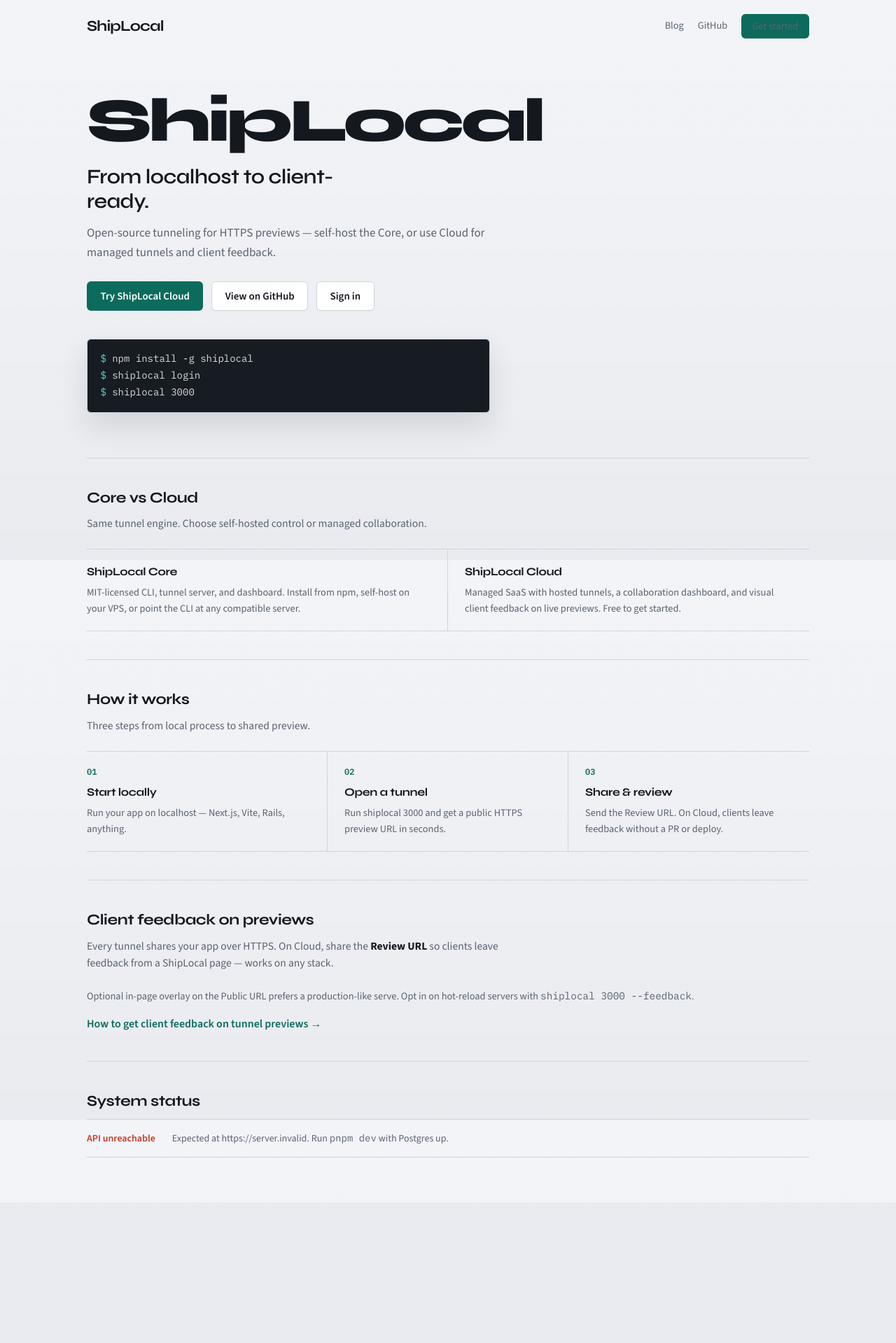
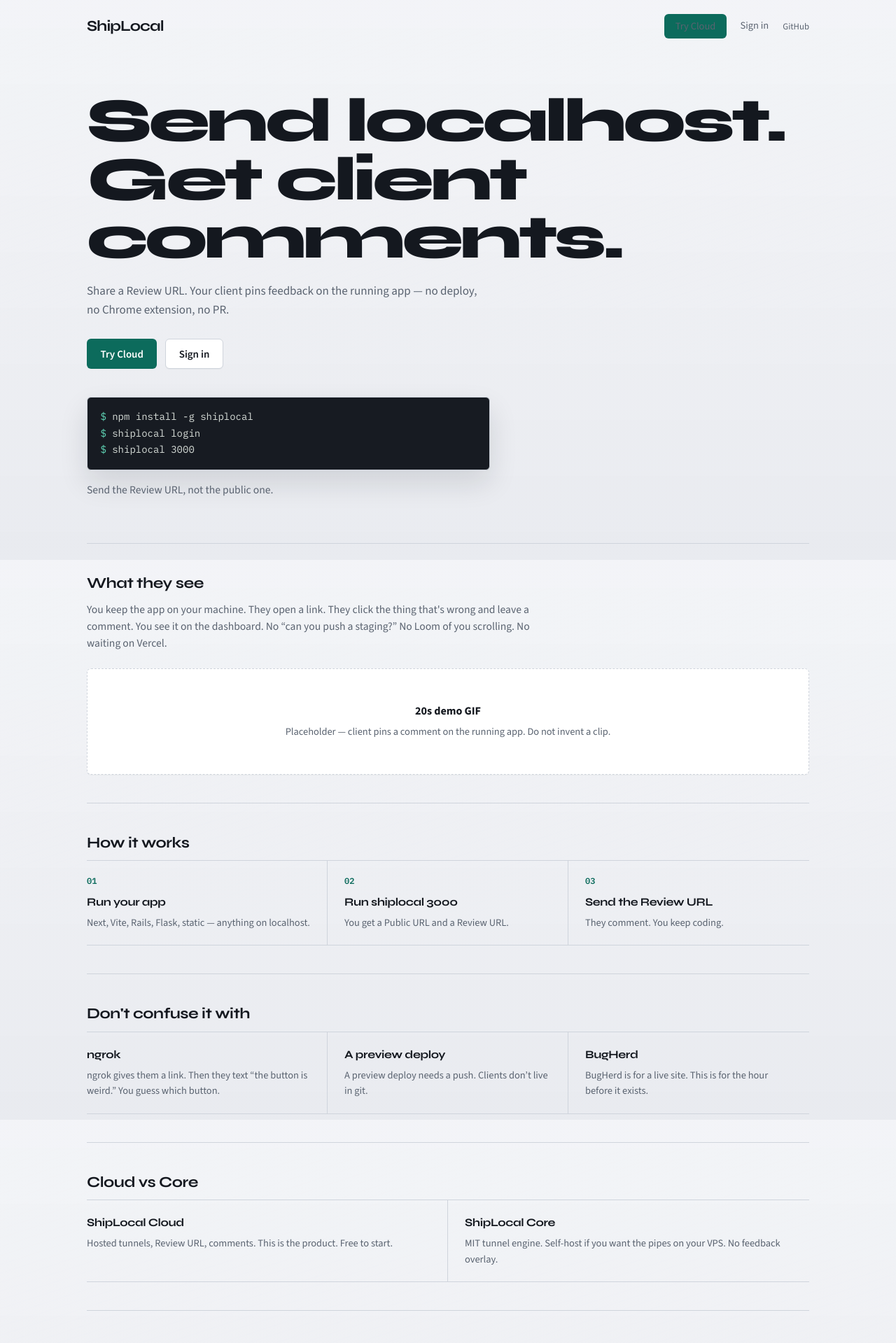
Before and after one commit to ship-local/shiplocal, a Next.js app in the folder apps/dashboard/: page / in a window 1280 px wide. Shown: the top 1919 px of the page at 70% size. Before the commit the page ends 1718 px from the top, so only its background shows below. Built offline with nearby package versions, Linux system fonts and the light colour scheme; no server answers.

Commit message:
Rewrite marketing homepage to sell client comments, not tunneling.
Keep the existing visual system, CLI snippet, and status line. Cloud first. No GIF, no fake stats.

```diff
--- a/apps/dashboard/src/app/layout.tsx
+++ b/apps/dashboard/src/app/layout.tsx
@@ -30,7 +30,7 @@
     template: '%s',
   },
   description:
-    'Open-source localhost tunneling platform — share local apps over HTTPS, self-host, or use ShipLocal Cloud.',
+    'Share a Review URL. Your client pins feedback on the running app — no deploy, no Chrome extension, no PR.',
 };
 
 export default function RootLayout({ children }: { children: React.ReactNode }) {
--- a/apps/dashboard/src/app/page.tsx
+++ b/apps/dashboard/src/app/page.tsx
@@ -2,19 +2,19 @@
 import { HealthStatus } from '@/components/health-status';
 import { HomeStructuredData } from '@/components/home-structured-data';
 import { SiteHeader } from '@/components/site-header';
-import { appUrl, siteUrl, SITE_URL } from '@/lib/site';
+import { appUrl, SITE_URL } from '@/lib/site';
 
 const META_DESCRIPTION =
-  'ShipLocal is an open-source localhost tunneling platform that lets developers securely share local applications over HTTPS in seconds. Create public preview URLs, self-host the tunnel server, and collaborate with clients before deployment.';
+  'Share a Review URL. Your client pins feedback on the running app — no deploy, no Chrome extension, no PR.';
 
 export const metadata: Metadata = {
-  title: 'ShipLocal — Open-source localhost tunneling',
+  title: 'ShipLocal — Send localhost. Get client comments.',
   description: META_DESCRIPTION,
   alternates: {
     canonical: SITE_URL,
   },
   openGraph: {
-    title: 'ShipLocal — Open-source localhost tunneling',
+    title: 'ShipLocal — Send localhost. Get client comments.',
     description: META_DESCRIPTION,
     url: SITE_URL,
     siteName: 'ShipLocal',
@@ -26,18 +26,33 @@
 const steps = [
   {
     index: '01',
-    title: 'Start locally',
-    body: 'Run your app on localhost — Next.js, Vite, Rails, anything.',
+    title: 'Run your app',
+    body: 'Next, Vite, Rails, Flask, static — anything on localhost.',
   },
   {
     index: '02',
-    title: 'Open a tunnel',
-    body: 'Run shiplocal 3000 and get a public HTTPS preview URL in seconds.',
+    title: 'Run shiplocal 3000',
+    body: 'You get a Public URL and a Review URL.',
   },
   {
     index: '03',
-    title: 'Share & review',
-    body: 'Send the Review URL. On Cloud, clients leave feedback without a PR or deploy.',
+    title: 'Send the Review URL',
+    body: 'They comment. You keep coding.',
+  },
+];
+
+const notThis = [
+  {
+    title: 'ngrok',
+    body: 'ngrok gives them a link. Then they text “the button is weird.” You guess which button.',
+  },
+  {
+    title: 'A preview deploy',
+    body: 'A preview deploy needs a push. Clients don’t live in git.',
+  },
+  {
+    title: 'BugHerd',
+    body: 'BugHerd is for a live site. This is for the hour before it exists.',
   },
 ];
 
@@ -48,23 +63,14 @@
       <SiteHeader active="home" />
       <main className="site-frame">
         <section className="hero">
-          <p className="hero-brand">ShipLocal</p>
-          <h1 className="hero-title">From localhost to client-ready.</h1>
+          <h1 className="hero-brand">Send localhost. Get client comments.</h1>
           <p className="hero-copy">
-            Open-source tunneling for HTTPS previews — self-host the Core, or use Cloud for managed
-            tunnels and client feedback.
+            Share a Review URL. Your client pins feedback on the running app — no deploy, no Chrome
+            extension, no PR.
           </p>
           <div className="hero-actions">
-            <a href={appUrl('/register')} className="btn btn-primary">
-              Try ShipLocal Cloud
-            </a>
-            <a
-              href="https://github.com/ship-local/shiplocal"
-              target="_blank"
-              rel="noreferrer"
-              className="btn btn-secondary"
-            >
-              View on GitHub
+            <a href={appUrl('/')} className="btn btn-primary">
+              Try Cloud
             </a>
             <a href={appUrl('/login')} className="btn btn-secondary">
               Sign in
@@ -75,34 +81,39 @@
             <span className="prompt">$</span> shiplocal login{'\n'}
             <span className="prompt">$</span> shiplocal 3000
           </pre>
+          <p className="section-lead" style={{ marginTop: '1rem', marginBottom: 0 }}>
+            Send the Review URL, not the public one.
+          </p>
         </section>
 
         <section className="section-block">
-          <h2 className="section-heading">Core vs Cloud</h2>
+          <h2 className="section-heading">What they see</h2>
           <p className="section-lead">
-            Same tunnel engine. Choose self-hosted control or managed collaboration.
+            You keep the app on your machine. They open a link. They click the thing that&apos;s wrong
+            and leave a comment. You see it on the dashboard. No “can you push a staging?” No Loom of
+            you scrolling. No waiting on Vercel.
           </p>
-          <div className="split-list">
-            <article>
-              <h3>ShipLocal Core</h3>
-              <p>
-                MIT-licensed CLI, tunnel server, and dashboard. Install from npm, self-host on your
-                VPS, or point the CLI at any compatible server.
-              </p>
-            </article>
-            <article>
-              <h3>ShipLocal Cloud</h3>
-              <p>
-                Managed SaaS with hosted tunnels, a collaboration dashboard, and visual client
-                feedback on live previews. Free to get started.
-              </p>
-            </article>
+          <div
+            className="panel"
+            style={{
+              padding: '3rem 1.25rem',
+              textAlign: 'center',
+              color: 'var(--muted)',
+              borderStyle: 'dashed',
+            }}
+            aria-label="20 second demo GIF placeholder"
+          >
+            <p style={{ fontWeight: 700, color: 'var(--foreground)', marginBottom: '0.4rem' }}>
+              20s demo GIF
+            </p>
+            <p style={{ margin: 0, fontSize: '0.9rem' }}>
+              Placeholder — client pins a comment on the running app. Do not invent a clip.
+            </p>
           </div>
         </section>
 
         <section className="section-block">
           <h2 className="section-heading">How it works</h2>
-          <p className="section-lead">Three steps from local process to shared preview.</p>
           <div className="steps-row">
             {steps.map((step) => (
               <article key={step.index}>
@@ -117,28 +128,60 @@
         </section>
 
         <section className="section-block">
-          <h2 className="section-heading">Client feedback on previews</h2>
-          <p className="section-lead">
-            Every tunnel shares your app over HTTPS. On Cloud, share the{' '}
-            <strong style={{ color: 'var(--foreground)' }}>Review URL</strong> so clients leave
-            feedback from a ShipLocal page — works on any stack.
-          </p>
-          <p style={{ color: 'var(--muted)', fontSize: '0.9rem', marginBottom: '1rem' }}>
-            Optional in-page overlay on the Public URL prefers a production-like serve. Opt in on
-            hot-reload servers with <code>shiplocal 3000 --feedback</code>.
-          </p>
-          <a
-            href={siteUrl('/blog/how-to-get-client-feedback-on-tunnel-previews')}
-            style={{ fontWeight: 600 }}
-          >
-            How to get client feedback on tunnel previews →
-          </a>
+          <h2 className="section-heading">Don&apos;t confuse it with</h2>
+          <div className="steps-row">
+            {notThis.map((item) => (
+              <article key={item.title}>
+                <h3 style={{ fontSize: '1rem', fontWeight: 700, marginBottom: '0.4rem' }}>
+                  {item.title}
+                </h3>
+                <p style={{ color: 'var(--muted)', fontSize: '0.9rem', margin: 0 }}>{item.body}</p>
+              </article>
+            ))}
+          </div>
         </section>
 
-        <section className="section-block" style={{ paddingBottom: '4rem' }}>
+        <section className="section-block">
+          <h2 className="section-heading">Cloud vs Core</h2>
+          <div className="split-list">
+            <article>
+              <h3>ShipLocal Cloud</h3>
+              <p>
+                Hosted tunnels, Review URL, comments. This is the product. Free to start.
+              </p>
+            </article>
+            <article>
+              <h3>ShipLocal Core</h3>
+              <p>
+                MIT tunnel engine. Self-host if you want the pipes on your VPS. No feedback overlay.
+              </p>
+            </article>
+          </div>
+        </section>
+
+        <section className="section-block" id="status">
           <h2 className="section-heading">System status</h2>
           <HealthStatus />
         </section>
+
+        <footer className="section-block" style={{ paddingBottom: '4rem' }}>
+          <p className="section-lead" style={{ marginBottom: '1rem' }}>
+            The tunnel is infrastructure. The comments are the product.
+          </p>
+          <nav className="site-nav" aria-label="Footer">
+            <a
+              href="https://github.com/ship-local/shiplocal/blob/main/docs/quickstart.md"
+              target="_blank"
+              rel="noreferrer"
+            >
+              Docs
+            </a>
+            <a href="https://github.com/ship-local/shiplocal" target="_blank" rel="noreferrer">
+              GitHub
+            </a>
+            <a href="#status">Status</a>
+          </nav>
+        </footer>
       </main>
     </>
   );
--- a/apps/dashboard/src/components/home-structured-data.tsx
+++ b/apps/dashboard/src/components/home-structured-data.tsx
@@ -7,7 +7,7 @@
   '@context': 'https://schema.org',
   '@type': 'SoftwareApplication',
   name: 'ShipLocal',
-  alternateName: 'ShipLocal Core',
+  alternateName: 'ShipLocal Cloud',
   url: SITE_URL,
   image: `${SITE_URL}/og-image.png`,
   applicationCategory: 'DeveloperApplication',
@@ -15,19 +15,16 @@
   operatingSystem: 'Windows, macOS, Linux',
   softwareVersion: '0.1.0',
   description:
-    'ShipLocal lets developers securely share localhost over HTTPS in seconds. Create public preview URLs, self-host your tunnel server, and collaborate with clients before deployment.',
+    'Share a Review URL. Your client pins feedback on the running localhost app — no deploy, no Chrome extension, no PR.',
   keywords: [
+    'client comments',
+    'review URL',
+    'visual feedback',
+    'localhost preview',
+    'ngrok alternative',
+    'developer collaboration',
     'localhost tunnel',
     'share localhost',
-    'ngrok alternative',
-    'Cloudflare Tunnel alternative',
-    'developer tools',
-    'developer collaboration',
-    'preview deployment',
-    'reverse proxy',
-    'websocket tunnel',
-    'self-hosted tunnel',
-    'open source',
   ],
   downloadUrl: NPM_URL,
   installUrl: NPM_URL,
--- a/apps/dashboard/src/components/site-header.tsx
+++ b/apps/dashboard/src/components/site-header.tsx
@@ -5,7 +5,7 @@
   active?: 'home' | 'blog';
 }
 
-export function SiteHeader({ active }: SiteHeaderProps) {
+export function SiteHeader({ active: _active }: SiteHeaderProps) {
   return (
     <div className="site-frame">
       <header className="site-header">
@@ -14,18 +14,17 @@
         </Link>
 
         <nav className="site-nav" aria-label="Primary">
-          <Link href="/blog" data-active={active === 'blog' ? 'true' : undefined}>
-            Blog
-          </Link>
-          <a href="https://github.com/ship-local/shiplocal" target="_blank" rel="noreferrer">
+          <a href={appUrl('/')} className="btn btn-primary" style={{ padding: '0.5rem 0.9rem' }}>
+            Try Cloud
+          </a>
+          <a href={appUrl('/login')}>Sign in</a>
+          <a
+            href="https://github.com/ship-local/shiplocal"
+            target="_blank"
+            rel="noreferrer"
+            style={{ fontSize: '0.8rem' }}
+          >
             GitHub
-          </a>
-          <a
-            href={appUrl('/register')}
-            className="btn btn-primary"
-            style={{ padding: '0.5rem 0.9rem' }}
-          >
-            Get started
           </a>
         </nav>
       </header>
```
